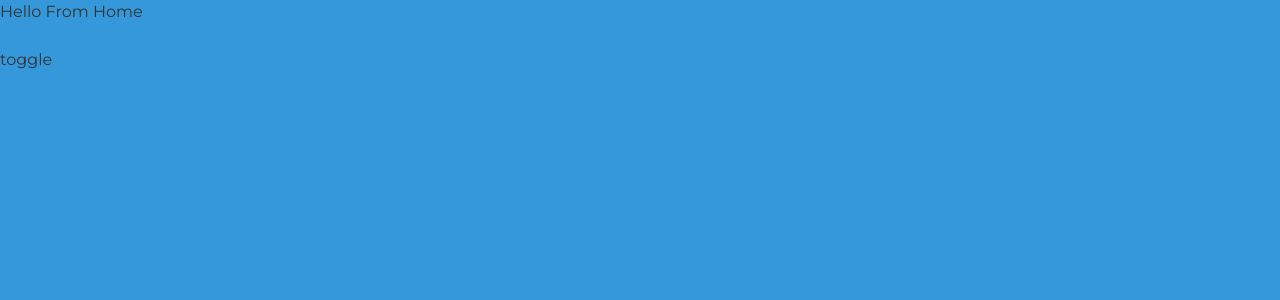
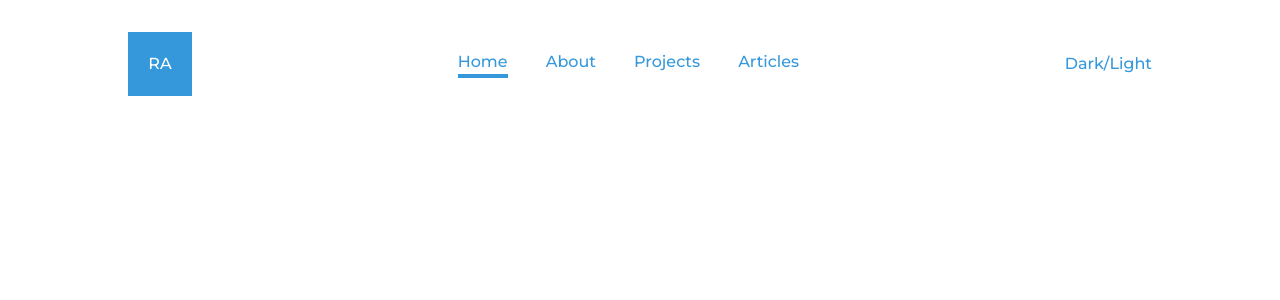
Before and after one commit to rashadataf/portfolio, a Next.js app in the folder app/: page / in a window 1280 px wide. Shown: the top 300 px of the page. Built offline with nearby package versions, Linux system fonts and the light colour scheme.

Commit message:
feat: add header section

```diff
--- a/app/src/app/layout.tsx
+++ b/app/src/app/layout.tsx
@@ -2,6 +2,7 @@ import type { Metadata } from 'next'
 import { Montserrat } from 'next/font/google'
 import './globals.css'
 import { ThemeProvider } from '@/context/theme.provider'
+import Navbar from '@/components/NavBar'
 
 const montserrat = Montserrat(
   {
@@ -20,12 +21,13 @@ export default function RootLayout({
   children: React.ReactNode
 }) {
   return (
-    <html lang="en">
-      <body className={montserrat.className}>
-        <ThemeProvider>
+    <ThemeProvider>
+      <html lang="en">
+        <body className={montserrat.className}>
+          <Navbar />
           {children}
-        </ThemeProvider>
-      </body>
-    </html>
+        </body>
+      </html>
+    </ThemeProvider>
   )
 }
--- a/app/src/app/page.tsx
+++ b/app/src/app/page.tsx
@@ -6,11 +6,7 @@ export default function Home() {
   const { toggleTheme, theme } = useThemeContext();
 
   return (
-    <main className="h-screen bg-primary text-main">
-      Hello From Home
-      <br />
-      <br />
-      <button onClick={toggleTheme}>toggle</button>
+    <main>
     </main>
   )
 }
--- /dev/null
+++ b/app/src/components/DarkModeToggle.tsx
@@ -0,0 +1,15 @@
+'use client';
+import { useThemeContext } from '@/context/theme.provider';
+
+export const ThemeToggler = () => {
+    const { toggleTheme } = useThemeContext();
+
+    return (
+        <button
+            onClick={toggleTheme}
+            className="text-primary hover:text-main focus:outline-none"
+        >
+            Dark/Light
+        </button>
+    );
+};
--- /dev/null
+++ b/app/src/components/Logo.tsx
@@ -0,0 +1,5 @@
+import Link from "next/link";
+
+export const Logo = () => <div>
+    <Link href="/" className="w-16 h-16 bg-primary text-secondary flex justify-center items-center">RA</Link>
+</div>
--- /dev/null
+++ b/app/src/components/NavBar.tsx
@@ -0,0 +1,35 @@
+'use client';
+import Link from 'next/link';
+import { Logo } from './Logo';
+import { NavLinkProp } from '@/types';
+import { usePathname } from 'next/navigation';
+import { ThemeToggler} from './DarkModeToggle';
+
+
+const NavLink = ({ href, title }: NavLinkProp) => {
+    const pathname = usePathname();
+
+    return (
+        <Link href={href} className={`after:content-[''] after:block after:m-auto after:h-1 ${pathname === href ? 'after:w-full after:bg-accent' : 'after:w-0'} after:transition-[width] after:ease-in-out after:duration-300 hover:after:w-full hover:after:bg-accent text-primary hover:text-main`} >
+            {title}
+        </Link >
+    );
+}
+
+const Navbar = () => {
+    return (
+        <header className='w-full px-32 py-8 font-medium flex items-center justify-between bg-secondary text-main'>
+            <Logo />
+            <nav className='flex justify-between w-1/3'>
+                <NavLink href="/" title='Home' />
+                <NavLink href="/about" title='About' />
+                <NavLink href="/projects" title='Projects' />
+                <NavLink href="/articles" title='Articles' />
+            </nav>
+
+            <ThemeToggler />
+        </header>
+    );
+};
+
+export default Navbar;
```
Also changed, not shown: app/src/types/index.ts (+9 -0 lines).
